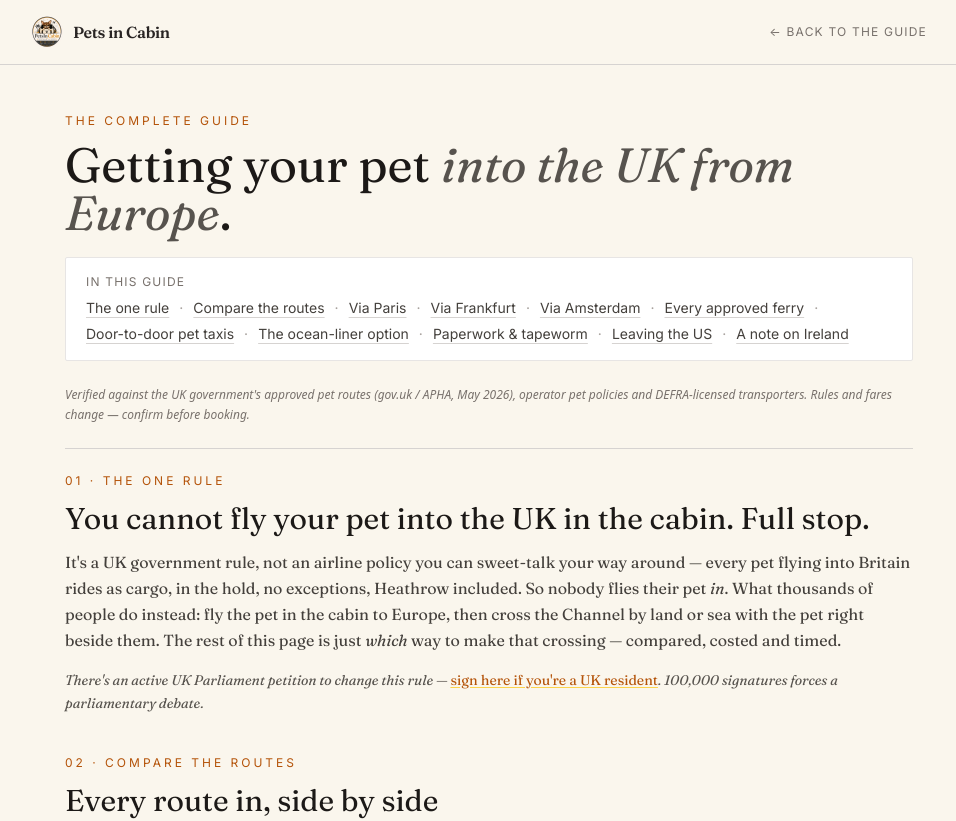
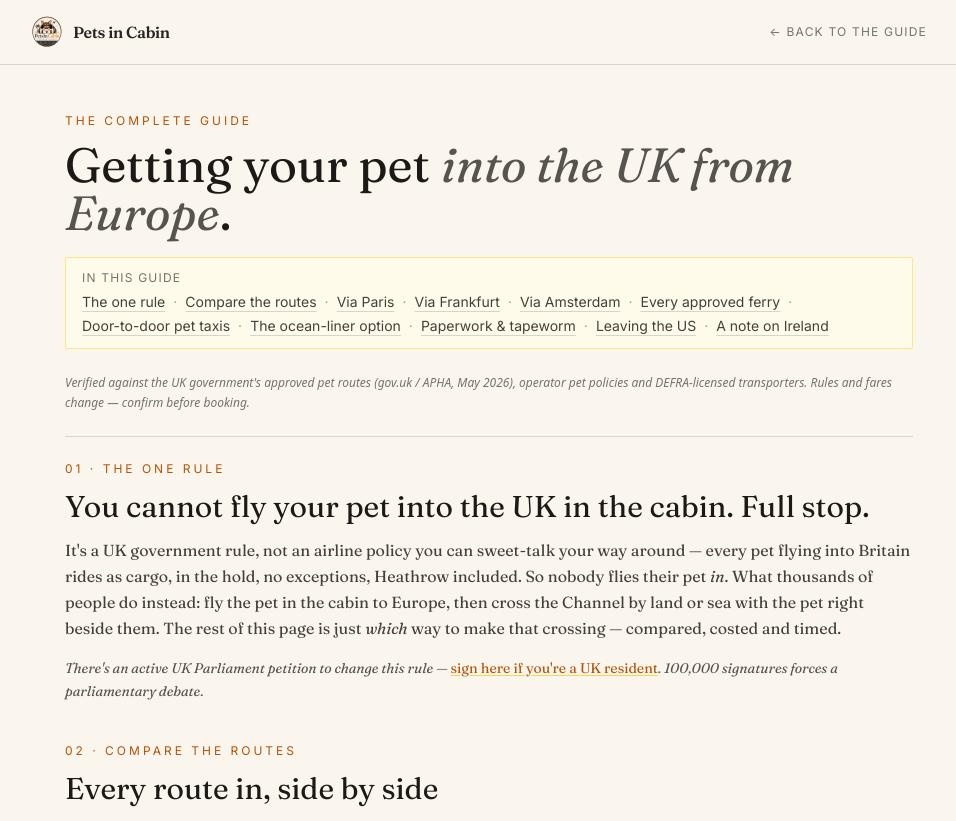
Before and after one commit to rupindermahay/petsincabin, a Next.js app: page /getting-your-pet-into-the-uk in a window 1280 px wide. Shown: the top 821 px of the page, without its empty margins (151-1107 px from the left). Built offline with nearby package versions, Linux system fonts and the light colour scheme.

Commit message:
Add files via upload

```diff
--- a/pages/getting-your-pet-into-the-uk.js
+++ b/pages/getting-your-pet-into-the-uk.js
@@ -49,9 +49,9 @@ export default function GettingYourPetIntoTheUK() {
             Getting your pet <span className="italic text-stone-600">into the UK from Europe</span>.
           </h1>
 
-          <div className="bg-white border border-stone-200 rounded-sm px-5 py-4 mb-6">
-            <div className="text-xs uppercase tracking-widest text-stone-500 mb-2">In this guide</div>
-            <div className="flex flex-wrap items-center gap-x-2.5 gap-y-1.5 text-sm text-stone-400">
+          <div className="bg-amber-50 border border-amber-200 rounded-sm px-4 py-3 mb-6">
+            <div className="text-xs uppercase tracking-widest text-stone-500 mb-1.5">In this guide</div>
+            <div className="flex flex-wrap items-center gap-x-2 gap-y-1 text-sm text-stone-400">
               <a href="#why" className="text-stone-700 hover:text-amber-700 underline decoration-stone-300 hover:decoration-amber-600 underline-offset-4">The one rule</a>
               <span aria-hidden="true">·</span>
               <a href="#compare" className="text-stone-700 hover:text-amber-700 underline decoration-stone-300 hover:decoration-amber-600 underline-offset-4">Compare the routes</a>
```
